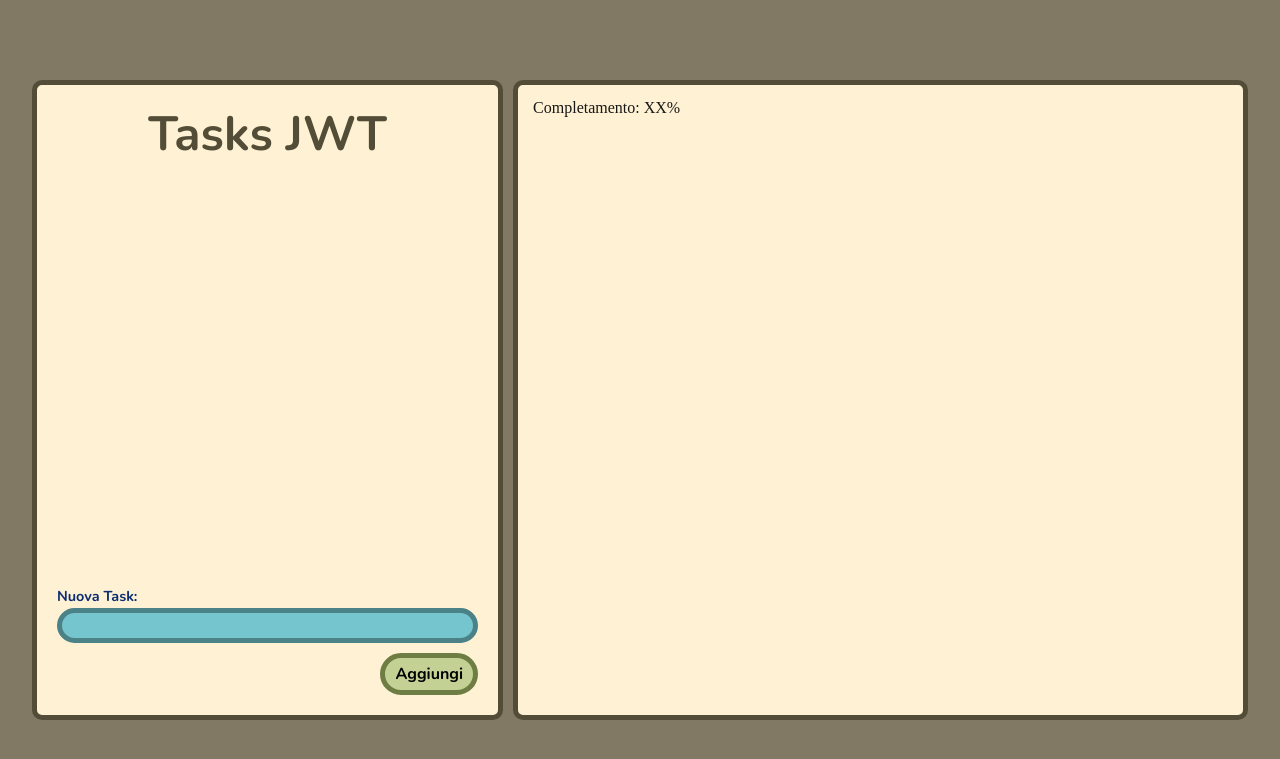
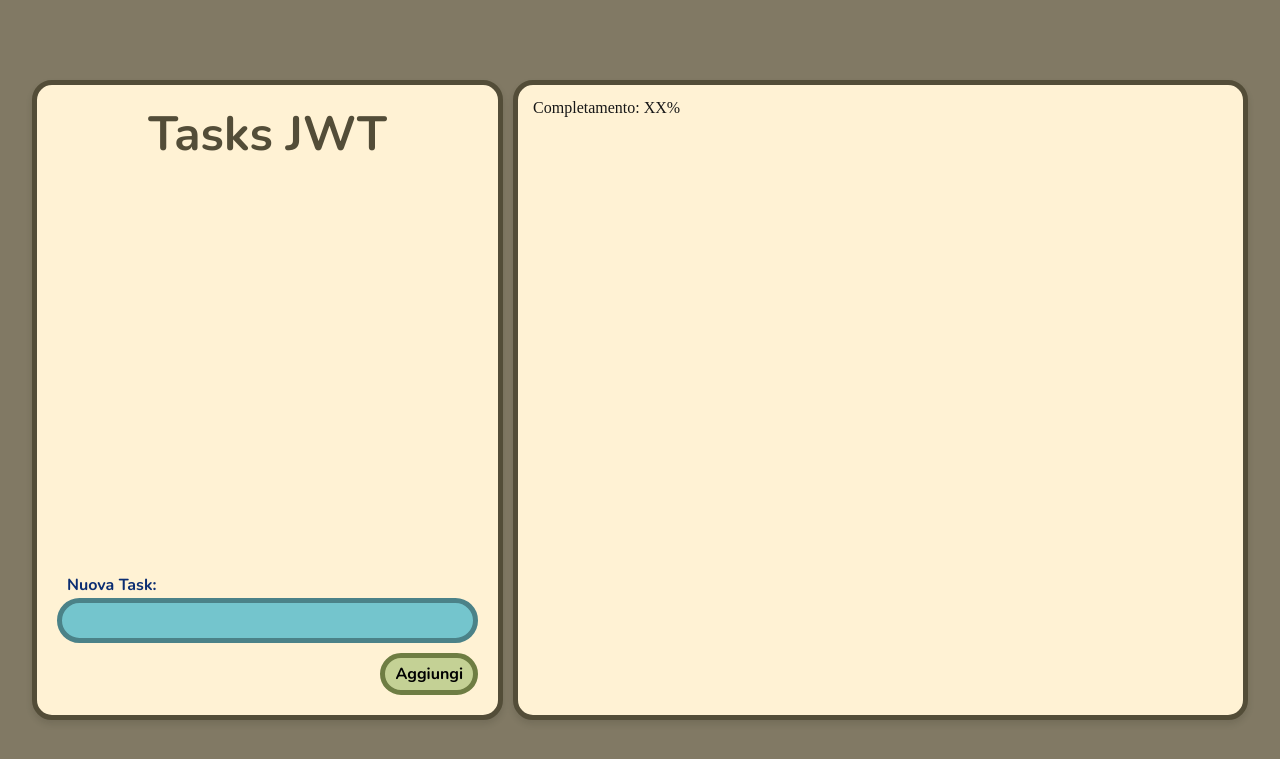
Before and after one commit to Fedefemia/JWTGruppi, a PHP site: page /app/index.html in a window 1280 px wide. Shown: the top 759 px of the page. Run offline with PHP 8.4, Linux system fonts and the light colour scheme.

Commit message:
grafica index

```diff
--- a/app/style.css
+++ b/app/style.css
@@ -154,7 +154,12 @@ body {
     background-color: var(--background-ligth);
     padding: 15px;
     border: var(--background-ligth-border) 5px solid;
-    border-radius: 10px;
+    border-radius: 20px;
+    box-shadow: 0 4px 6px rgba(43, 38, 24, 0.15);
+}
+
+.task_side_con:hover {
+    scale: 1.01;
 }
 
 .task_side_con_l {
@@ -190,14 +195,15 @@ body {
 }
 
 .task_title {
-    font-size: 0.9rem;
+    margin-left: 10px;
+    font-size: 1rem;
     color: var(--accent-darkest);
 }
 
 .task_form_input {
     border: var(--accent-soft-border) 5px solid;
     background-color: var(--accent-soft);
-    padding: 5px;
+    padding: 10px 5px;
     border-radius: 25px;
 }
 
@@ -207,6 +213,16 @@ body {
     padding: 5px 10px;
     border-radius: 25px;
     font-size: 1rem;
+}
+
+.button:hover {
+    filter: brightness(0.9);
+    scale: 1.02;
+}
+
+.button:active {
+    filter: brightness(0.7);
+    scale: 0.9;
 }
 
 .header {
```
